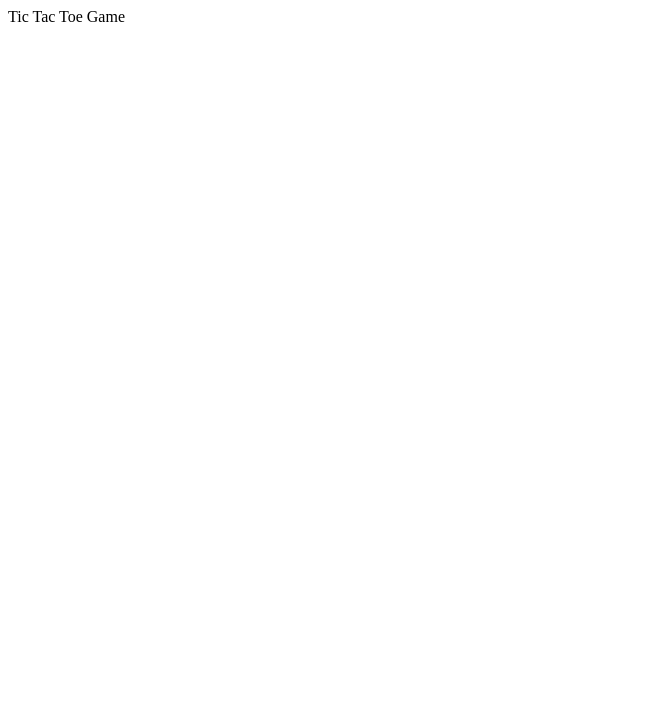
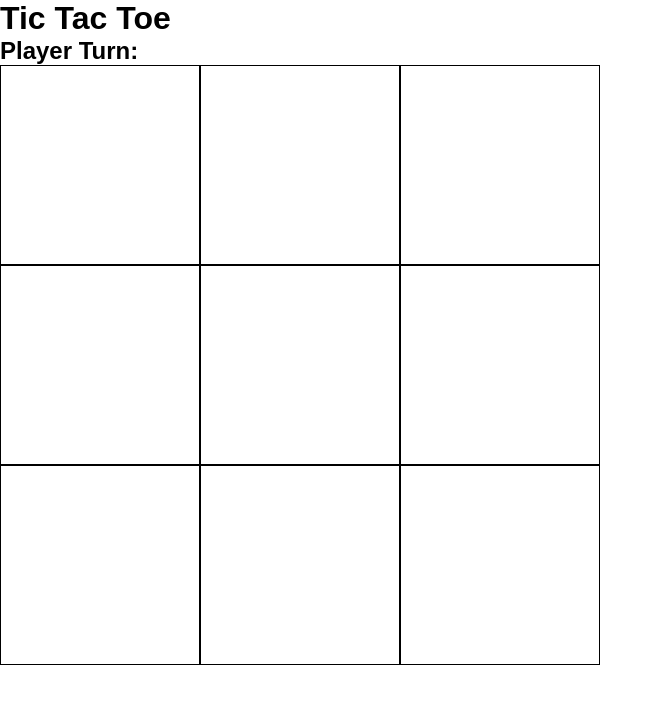
Before and after one commit to Vtrandev/tic-tac-toe, a plain HTML site: page index.html in a window 1280 px wide. Shown: the whole page, without its empty margins (0-663 px from the left). Drawn offline with Linux system fonts and the light colour scheme.

Commit message:
Layout added, player turn display, clickable 3x3 with marker displayed on grid

```diff
--- a/index.html
+++ b/index.html
@@ -5,8 +5,22 @@
     <meta name="viewport" content="width=device-width, initial-scale=1.0">
     <title>Document</title>
     <script src="./script.js" defer></script>
+    <link rel="stylesheet" href="./style.css">
 </head>
 <body>
-    Tic Tac Toe Game
+    <h1>Tic Tac Toe</h1>
+
+    <h2>Player Turn: <span class="player"></span></h2>
+    <div class="game">
+        <div class="square"></div>
+        <div class="square"></div>
+        <div class="square"></div>
+        <div class="square"></div>
+        <div class="square"></div>
+        <div class="square"></div>
+        <div class="square"></div>
+        <div class="square"></div>
+        <div class="square"></div>
+    </div>
 </body>
 </html>
--- a/script.js
+++ b/script.js
@@ -0,0 +1,21 @@
+const gameArray = new Array(9).fill("");
+let turn = "X";
+
+const playerTurn = document.querySelector(".player");
+const square = document.querySelectorAll(".square");
+
+function renderSquare() {
+  square.forEach((element, i) => (element.textContent = gameArray[i]));
+}
+
+function fillSquare(e) {
+  gameArray[e.target.id] = turn
+  turn === "X" ? (turn = "O") : (turn = "X");
+  playerTurn.textContent = turn;
+  renderSquare();
+}
+
+square.forEach((element, i) => {
+  element.setAttribute("id", i)
+  element.addEventListener("click", (e) => fillSquare(e));
+});
--- a/style.css
+++ b/style.css
@@ -0,0 +1,21 @@
+* {
+  padding: 0;
+  margin: 0;
+  box-sizing: border-box;
+  font-family: Arial, Helvetica, sans-serif;
+}
+
+.game {
+  display: grid;
+  max-width: 500px;
+  grid-template-columns: repeat(3, 200px);
+  grid-template-rows: repeat(3, 200px);
+}
+
+.square {
+    font-size: 60px;
+    border: 1px solid black;
+    display: flex;
+    justify-content: center;
+    align-items: center;
+}
```
